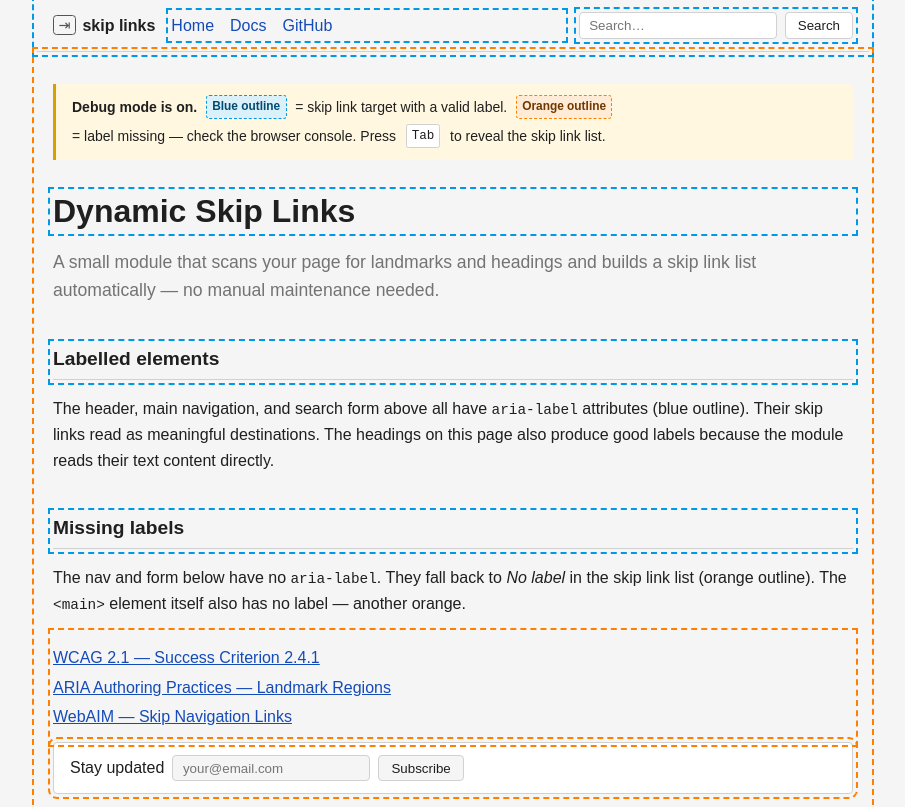
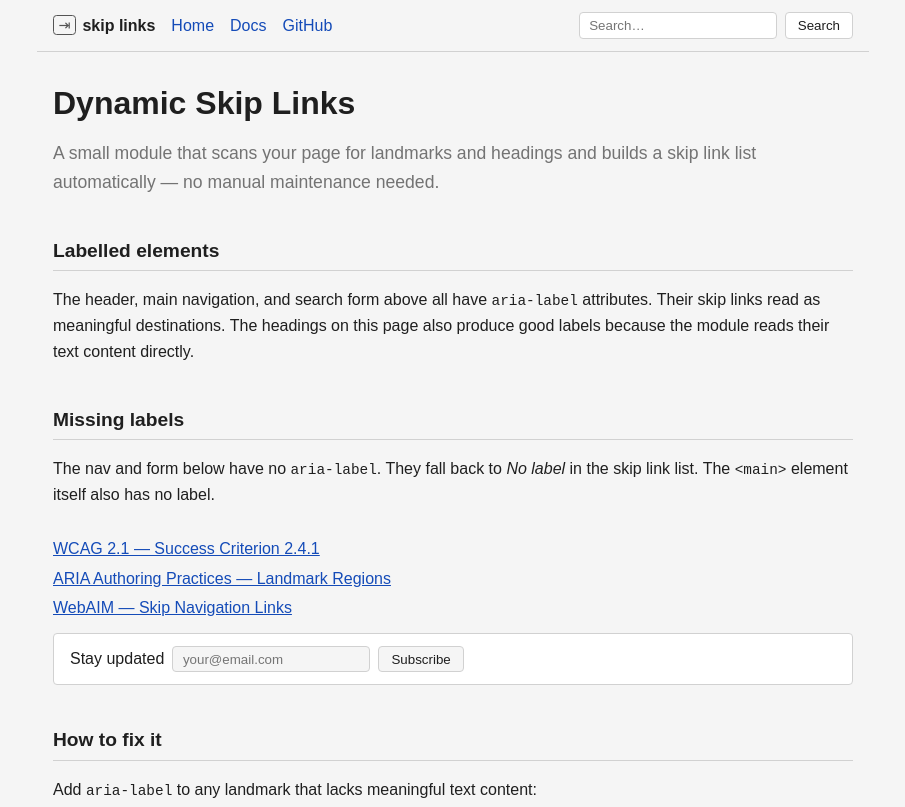
Before and after one commit to formspiel/dynamic-skip-links, a plain HTML site: page index.html in a window 1280 px wide. Shown: the top 807 px of the page, without its empty margins (187-1092 px from the left). Drawn offline with Linux system fonts and the light colour scheme.

Commit message:
Disable debug mode in demo

```diff
--- a/index.html
+++ b/index.html
@@ -34,21 +34,14 @@
 
 	<main>
 
-		<div class="debug-notice">
-			<strong>Debug mode is on.</strong>
-			<span class="badge badge--blue">Blue outline</span> = skip link target with a valid label.
-			<span class="badge badge--orange">Orange outline</span> = label missing — check the browser console.
-			Press <kbd>Tab</kbd> to reveal the skip link list.
-		</div>
-
 		<h1>Dynamic Skip Links</h1>
 		<p class="lead">A small module that scans your page for landmarks and headings and builds a skip link list automatically — no manual maintenance needed.</p>
 
 		<h2>Labelled elements</h2>
-		<p>The header, main navigation, and search form above all have <code>aria-label</code> attributes (blue outline). Their skip links read as meaningful destinations. The headings on this page also produce good labels because the module reads their text content directly.</p>
+		<p>The header, main navigation, and search form above all have <code>aria-label</code> attributes. Their skip links read as meaningful destinations. The headings on this page also produce good labels because the module reads their text content directly.</p>
 
 		<h2>Missing labels</h2>
-		<p>The nav and form below have no <code>aria-label</code>. They fall back to <em>No label</em> in the skip link list (orange outline). The <code>&lt;main&gt;</code> element itself also has no label — another orange.</p>
+		<p>The nav and form below have no <code>aria-label</code>. They fall back to <em>No label</em> in the skip link list. The <code>&lt;main&gt;</code> element itself also has no label.</p>
 
 		<nav class="demo-nav">
 			<ul>
@@ -77,7 +70,7 @@
 		<p>Built by <a href="https://github.com/formspiel">@formspiel</a>. Copy with pride.</p>
 	</footer>
 
-	<script>window.dynamicSkipLinksConfig = { debug: true };</script>
+	<script>window.dynamicSkipLinksConfig = { debug: false };</script>
 	<script src="dynamic-skip-links.js"></script>
 </body>
 </html>
```
